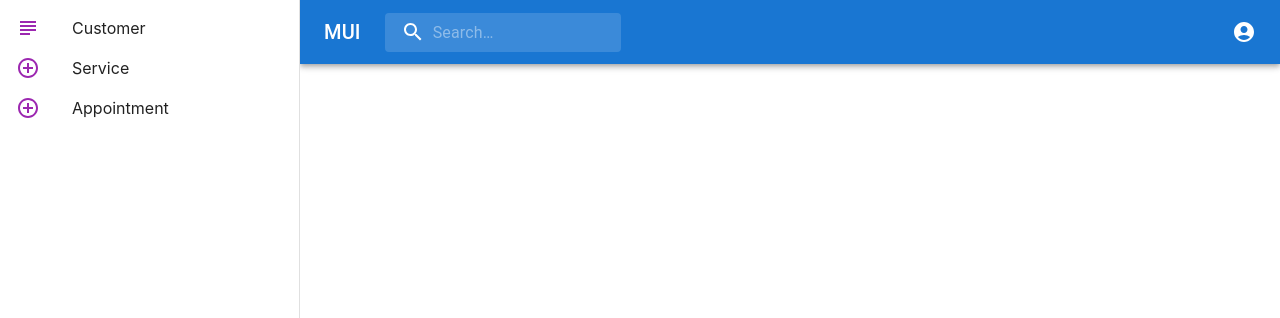
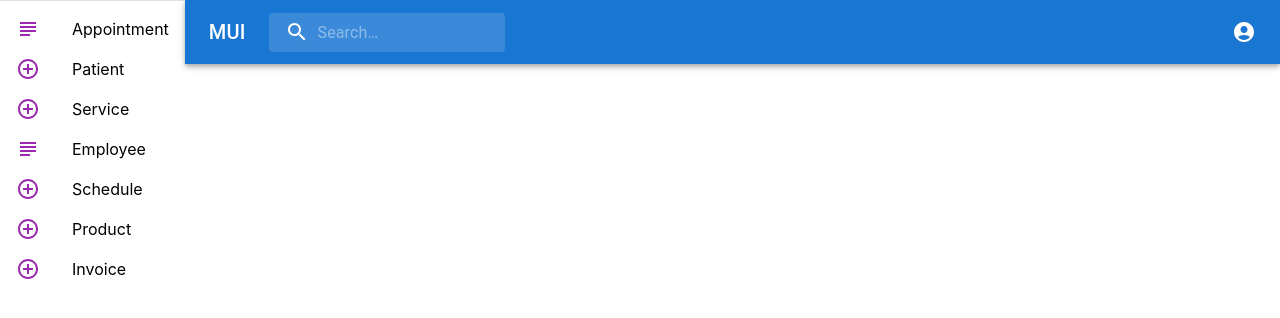
Before and after one commit to kzhligh/rtterror, a Next.js app in the folder frontend/: page / in a window 1280 px wide. Shown: the top 318 px of the page. Built offline with nearby package versions, Linux system fonts and the light colour scheme.

Commit message:
side bar follow the mock up

```diff
--- /dev/null
+++ b/frontend/components/Layout/calender.js
@@ -0,0 +1,25 @@
+import * as React from 'react';
+import TextField from '@mui/material/TextField';
+import AdapterDateFns from '@mui/lab/AdapterDateFns';
+import LocalizationProvider from '@mui/lab/LocalizationProvider';
+import StaticDatePicker from '@mui/lab/StaticDatePicker';
+import styled from '../../styles/layout.module.css'
+
+export default function StaticDatePickerDemo() {
+    const [value, setValue] = React.useState(new Date());
+
+    return (
+        <LocalizationProvider dateAdapter={AdapterDateFns}>
+            <StaticDatePicker
+                className={styled.calender}
+                displayStaticWrapperAs="desktop"
+                // openTo="year"
+                value={value}
+                onChange={(newValue) => {
+                    setValue(newValue);
+                }}
+                renderInput={(params) => <TextField {...params} />}
+            />
+        </LocalizationProvider>
+    );
+}
--- a/frontend/components/Layout/drawer.js
+++ b/frontend/components/Layout/drawer.js
@@ -1,15 +1,19 @@
-import {Drawer, List, ListItem, ListItemIcon, ListItemText} from "@mui/material";
+import {Drawer, List, ListItem, ListItemIcon} from "@mui/material";
 import Link from "next/link";
 import * as React from "react";
-import styled from '../../styles/layout.module.css'
 import {AddCircleOutlineOutlined, SubjectOutlined} from "@mui/icons-material";
 
 const CustomDrawer =() =>{
     const menuItems = [
         {
-            text: 'Customer',
+            text: 'Appointment',
             icon: <SubjectOutlined color="secondary" />,
-            path: '/customer'
+            path: '/appointment'
+        },
+        {
+            text: 'Patient',
+            icon: <AddCircleOutlineOutlined color="secondary" />,
+            path: '/patient'
         },
         {
             text: 'Service',
@@ -17,18 +21,28 @@ const CustomDrawer =() =>{
             path: '/service'
         },
         {
-            text: 'Appointment',
+            text: 'Employee',
+            icon: <SubjectOutlined color="secondary" />,
+            path: '/employee'
+        },
+        {
+            text: 'Schedule',
             icon: <AddCircleOutlineOutlined color="secondary" />,
-            path: '/appointment'
+            path: '/schedule'
+        },
+        {
+            text: 'Product',
+            icon: <AddCircleOutlineOutlined color="secondary" />,
+            path: '/product'
+        },
+        {
+            text: 'Invoice',
+            icon: <AddCircleOutlineOutlined color="secondary" />,
+            path: '/invoice'
         }
     ];
     return (
-        <Drawer
-            className={styled.drawer}
-            variant='permanent'
-            anchor='left'
-            classes={{paper: styled.drawerPaper}}
-        >
+
                 <List>
                     {menuItems.map((item) => (
                         <ListItem
@@ -44,7 +58,6 @@ const CustomDrawer =() =>{
                         </ListItem>
                     ))}
                 </List>
-        </Drawer>
     );
 }
 export default CustomDrawer;
--- a/frontend/components/Layout/index.js
+++ b/frontend/components/Layout/index.js
@@ -1,12 +1,19 @@
 import PrimarySearchAppBar from "./appbar";
 import CustomDrawer from "./drawer";
 import styled from '../../styles/layout.module.css'
+import StaticDatePickerDemo from "./calender";
+import {Divider} from "@mui/material";
+import * as React from "react";
 
 const Layout =({children}) =>{
 
     return (
         <div className={styled.bodyWrapper}>
-            <CustomDrawer />
+            <div className={styled.sideBar}>
+                <StaticDatePickerDemo />
+                <Divider />
+                <CustomDrawer />
+            </div>
             <div className={styled.content}>
                 <PrimarySearchAppBar  />
                 <div className={styled.contentWrapper}>
--- a/frontend/package.json
+++ b/frontend/package.json
@@ -12,7 +12,9 @@
     "@emotion/react": "^11.5.0",
     "@emotion/styled": "^11.3.0",
     "@mui/icons-material": "^5.0.4",
+    "@mui/lab": "^5.0.0-alpha.51",
     "@mui/material": "^5.0.4",
+    "date-fns": "^2.25.0",
     "next": "11.1.2",
     "react": "17.0.2",
     "react-dom": "17.0.2",
--- a/frontend/styles/layout.module.css
+++ b/frontend/styles/layout.module.css
@@ -2,13 +2,11 @@
     display: flex;
 }
 
-.drawer {
-    width: 300px;
+.sideBar{
+    display: flex;
+    flex-direction: column;
 }
 
-.drawerPaper {
-    width: 300px;
-}
 
 .content {
     width: 100%
@@ -17,3 +15,8 @@
 .contentWrapper {
     padding-left: 10px;
 }
+
+.calender {
+    width: 350px;
+    display: flex;
+}
```
Also changed, not shown: frontend/components/service/index.js (added, +26 -0 lines), frontend/pages/customer/index.js (+8 -4 lines), 2 other files (tests, documents, lock files or other folders). Lines whose indentation alone changed are shown as unchanged.
